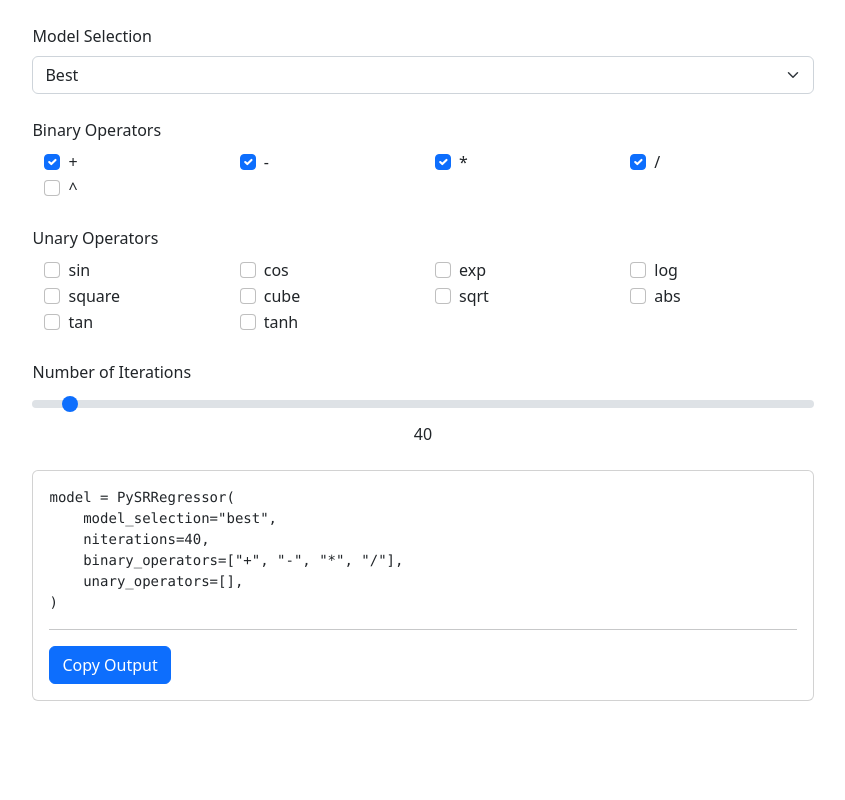
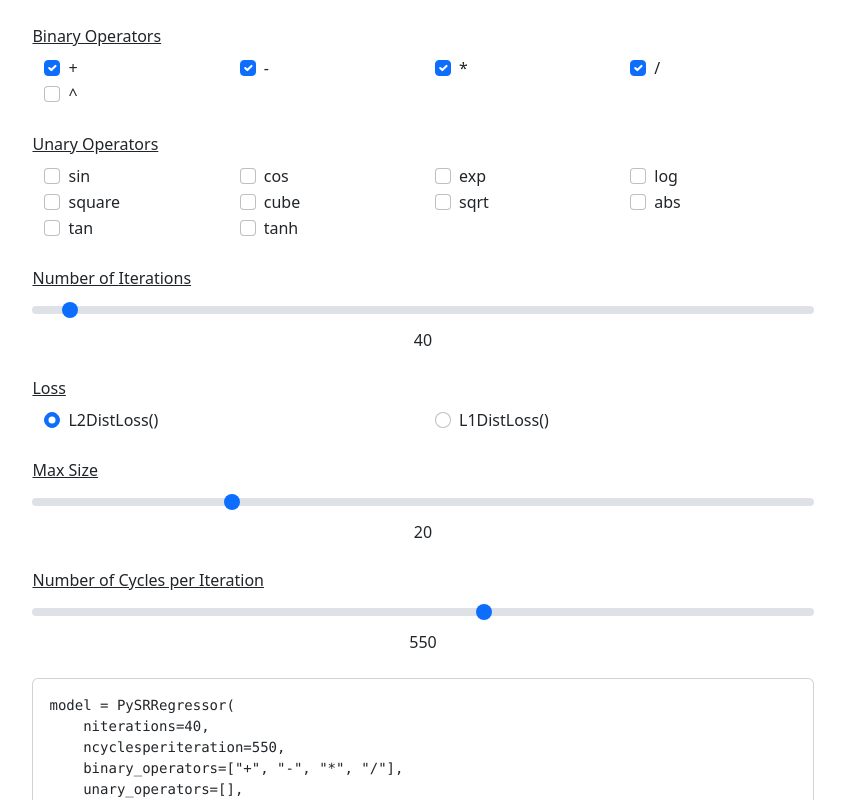
Before and after one commit to MilesCranmer/pysr_interactive, a Next.js app: page / in a window 1280 px wide. Shown: the top 800 px of the page, without its empty margins (217-1062 px from the left). Built offline with nearby package versions, Linux system fonts and the light colour scheme.

Commit message:
More values

```diff
--- a/pages/index.tsx
+++ b/pages/index.tsx
@@ -10,16 +10,27 @@ import "bootstrap/dist/css/bootstrap.min.css";
 const IndexPage: React.FC = () => {
   const availableOperators = ["+", "-", "*", "/", "^"];
   const availableUnaryOperators = ["sin", "cos", "exp", "log", "square", "cube", "sqrt", "abs", "tan", "tanh"];
+  const availableLosses = ["L2DistLoss()", "L1DistLoss()"];
 
-  const [model, setModel] = useState('best');
+  // Operators:
   const [operators, setOperators] = useState(["+", "-", "*", "/"]);
   const [unaryOperators, setUnaryOperators] = useState([]);
+
+  // Iterations between 1 and 1000:
   const [iterations, setIterations] = useState(40);
+
+  // Complexity between 10 and 50:
+  const [complexity, setComplexity] = useState(20);
+
+  // Losses (just one at a time)
+  const [loss, setLoss] = useState("L2DistLoss()");
+
+  // ncyclesperiteration, between 10 and 10,000:
+  // Actual value stored is log10(true_value) * 1000
+  const [ncyclesperiteration, setNcyclesperiteration] = useState(Math.log10(550) * 1000);
+
+  // Output:
   const [output, setOutput] = useState("");
-
-  const handleModelChange = (e: React.ChangeEvent<HTMLSelectElement>) => {
-    setModel(e.target.value);
-  };
 
   const handleOperatorChange = (e: React.ChangeEvent<HTMLInputElement>) => {
     const operator = e.target.value;
@@ -43,34 +54,40 @@ const IndexPage: React.FC = () => {
     setIterations(parseInt(e.target.value));
   };
 
+  const handleLossChange = (e: React.ChangeEvent<HTMLInputElement>) => {
+    setLoss(e.target.value);
+  };
+
+  const handleComplexityChange = (e: React.ChangeEvent<HTMLInputElement>) => {
+    setComplexity(parseInt(e.target.value));
+  };
+
+  const handleNcyclesperiterationChange = (e: React.ChangeEvent<HTMLInputElement>) => {
+    setNcyclesperiteration(parseFloat(e.target.value));
+  };
+
 
   // Define display:
   useEffect(() => {
     //Stringify with spaces between elements:
     const output = `model = PySRRegressor(
-    model_selection="${model}",
     niterations=${iterations},
+    ncyclesperiteration=${Math.round(10 ** (ncyclesperiteration / 1000))},
     binary_operators=${JSON.stringify(operators).replace(/,/g, ", ")},
     unary_operators=${JSON.stringify(unaryOperators).replace(/,/g, ", ")},
+    loss="${loss}",
+    maxsize=${complexity},
 )`;
     setOutput(output);
-  }, [model, operators, unaryOperators, iterations]);
+  }, [operators, unaryOperators, iterations, ncyclesperiteration, loss, complexity]);
 
   return (
     <div className="d-flex justify-content-center align-items-center">
       <Form>
+        <br />
+        {/* Operators: */}
         <Form.Group>
-          <br />
-          <Form.Label>Model Selection</Form.Label>
-          <Form.Select className="form-control" value={model} onChange={handleModelChange}>
-            <option value="accuracy">Accuracy</option>
-            <option value="best" selected>Best</option>
-            <option value="score">Score</option>
-          </Form.Select>
-        </Form.Group>
-        <br />
-        <Form.Group>
-          <Form.Label>Binary Operators</Form.Label>
+          <Form.Label><u>Binary Operators</u></Form.Label>
           <Container>
             <Row>
               {availableOperators.map((operator) => (
@@ -83,7 +100,7 @@ const IndexPage: React.FC = () => {
         </Form.Group>
         <br />
         <Form.Group>
-          <Form.Label>Unary Operators</Form.Label>
+          <Form.Label><u>Unary Operators</u></Form.Label>
           <Container>
             <Row>
               {availableUnaryOperators.map((operator) => (
@@ -94,8 +111,9 @@ const IndexPage: React.FC = () => {
             </Row></Container>
         </Form.Group>
         <br />
+        {/* Iterations: */}
         <Form.Group>
-          <Form.Label>Number of Iterations</Form.Label>
+          <Form.Label><u>Number of Iterations</u></Form.Label>
           <Form.Range
             min={1}
             max={1000}
@@ -104,6 +122,45 @@ const IndexPage: React.FC = () => {
             onChange={handleIterationsChange}
           />
           <output className="d-flex justify-content-center">{iterations}</output>
+        </Form.Group>
+        <br />
+        {/* Losses: */}
+        <Form.Group>
+          <Form.Label><u>Loss</u></Form.Label>
+          <Container>
+            <Row>
+              {availableLosses.map((closs) => (
+                <Col xs={6}>
+                  <Form.Check type="radio" label={closs} value={closs} onChange={handleLossChange} checked={loss === closs} />
+                </Col>
+              ))}
+            </Row>
+          </Container>
+        </Form.Group>
+        <br />
+        {/* Complexities */}
+        <Form.Group>
+          <Form.Label><u>Max Size</u></Form.Label>
+          <Form.Range
+            min={10}
+            max={50}
+            step={1}
+            value={complexity}
+            onChange={handleComplexityChange}
+          />
+          <output className="d-flex justify-content-center">{complexity}</output>
+        </Form.Group>
+        <br />
+        {/* ncyclesperiteration */}
+        <Form.Group>
+          <Form.Label><u>Number of Cycles per Iteration</u></Form.Label>
+          <Form.Range
+            min={1000}
+            max={4000}
+            value={ncyclesperiteration}
+            onChange={handleNcyclesperiterationChange}
+          />
+          <output className="d-flex justify-content-center">{Math.round(10 ** (ncyclesperiteration / 1000))}</output>
         </Form.Group>
         <br />
         <Card>
```
Lines whose indentation alone changed are shown as unchanged.
